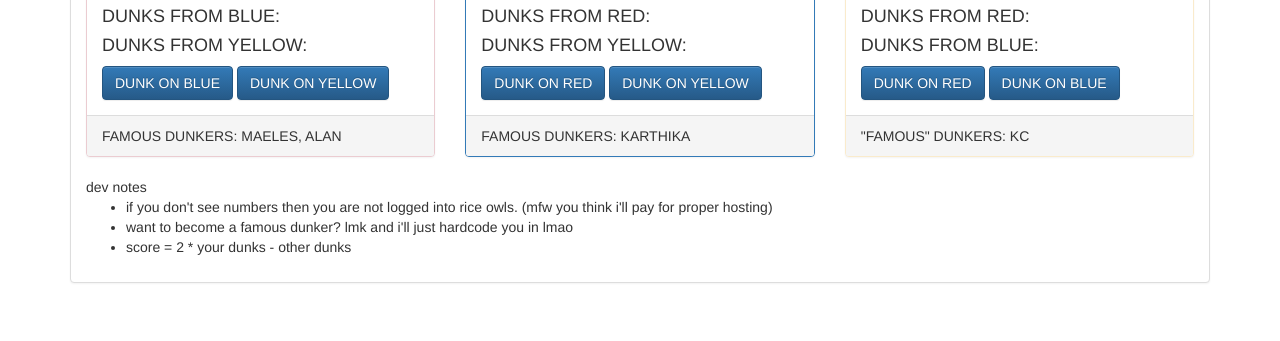
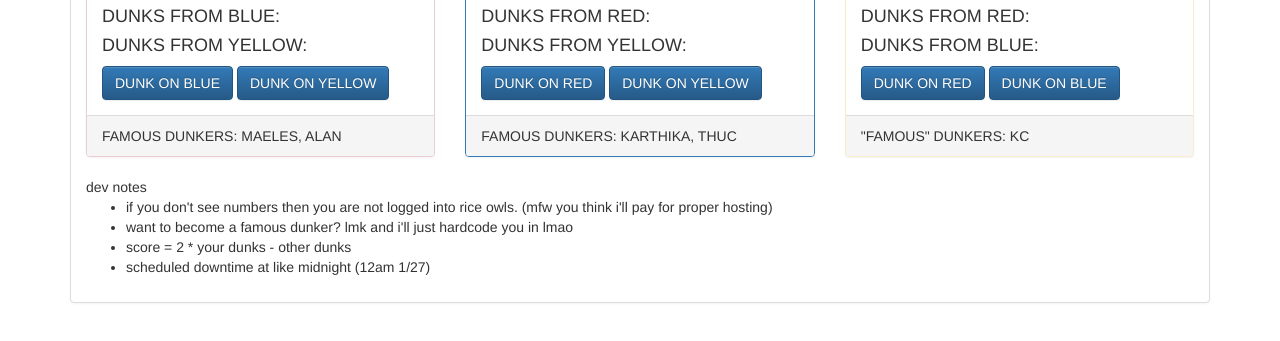
Before and after one commit to kc34/wrwrf-front, a plain HTML site: page index.html in a window 1280 px wide. Shown: the part 335-676 px from the top of the page. Drawn offline with nearby package versions, Linux system fonts and the light colour scheme; no server answers.

Commit message:
Thuc now blue, scheduled backend downtime

```diff
--- a/index.html
+++ b/index.html
@@ -153,7 +153,7 @@
                         class="btn btn-primary"
                         ng-click="$ctrl.dunk('blue', 'yellow')">DUNK ON YELLOW</button>
                     </div>
-                    <div class="panel-footer">FAMOUS DUNKERS: KARTHIKA</div>
+                    <div class="panel-footer">FAMOUS DUNKERS: KARTHIKA, THUC</div>
                 </div>
                 </div>
                 <div class="col-lg-4">
@@ -180,6 +180,7 @@
                     <li>if you don't see numbers then you are not logged into rice owls. (mfw you think i'll pay for proper hosting)
                     <li>want to become a famous dunker? lmk and i'll just hardcode you in lmao
                     <li>score = 2 * your dunks - other dunks
+                    <li>scheduled downtime at like midnight (12am 1/27)
                 </ul>
             </div>
         </div>
```
